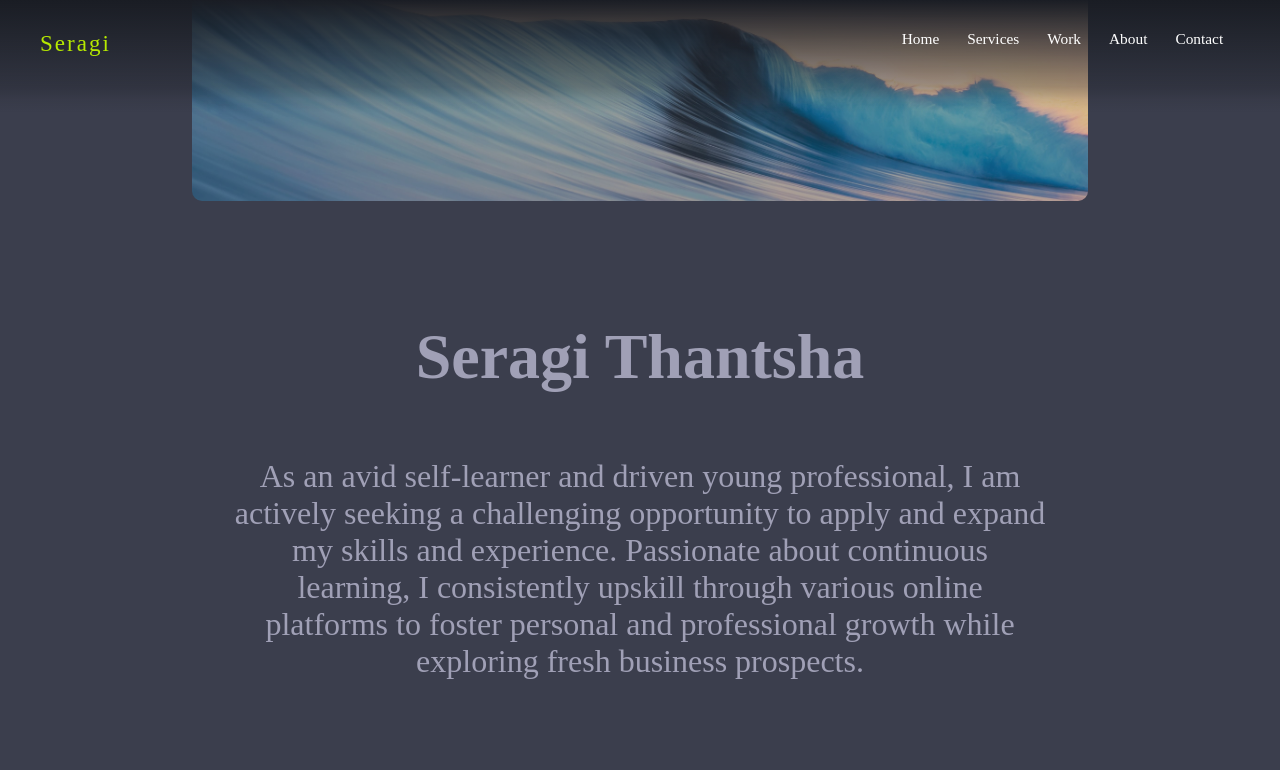
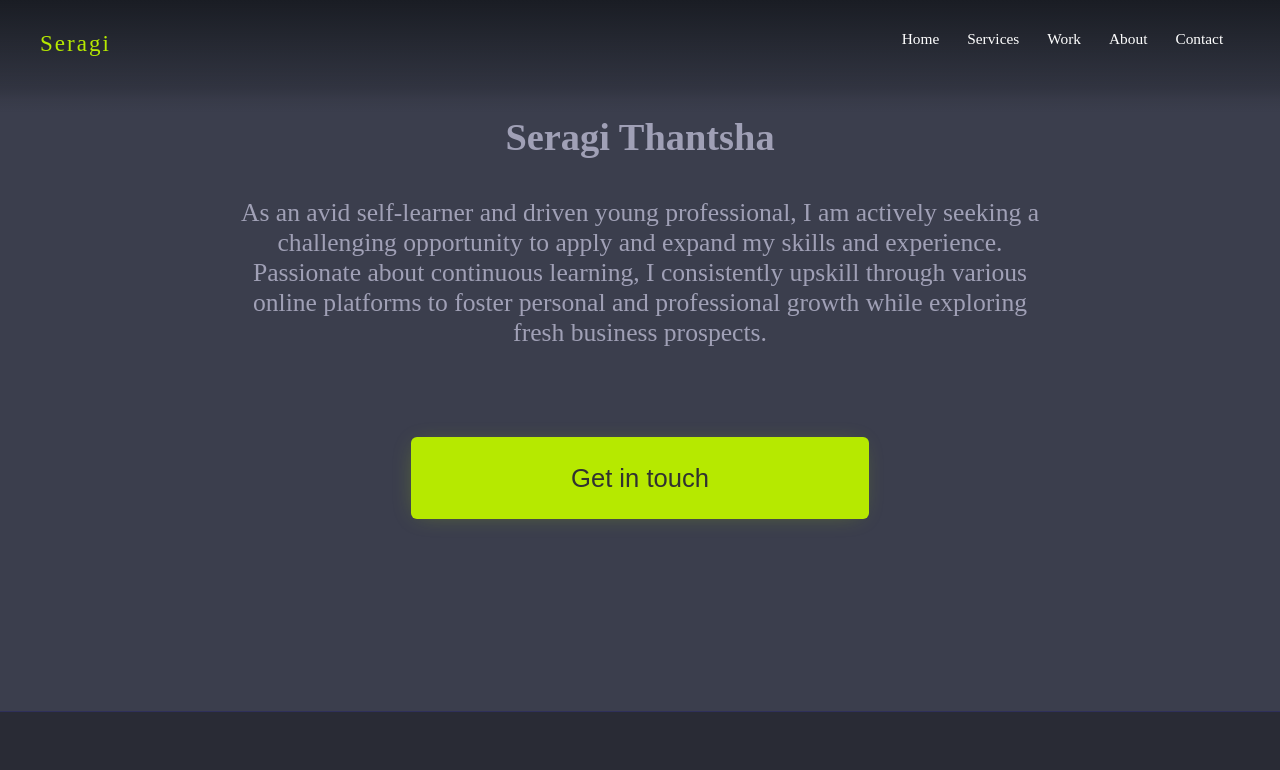
Before and after one commit to seragithantsha/portfolio, a plain HTML site: page pages/about-me.html in a window 1280 px wide. Shown: the top 770 px of the page. Drawn offline with Linux system fonts and the light colour scheme.

Commit message:
8th-update

```diff
--- a/css/about-me.css
+++ b/css/about-me.css
@@ -1,46 +1,28 @@
-.about {
-	width: 100%;
-}
-.about-image {
-	display: flex;
-	justify-content: center;
-	margin-top: 0px;
-	width: 100%;
+:root {
+	--lime: rgb(182, 233, 0);
+	--blue: rgb(108, 122, 247);
+	--blue2: rgb(75, 92, 245);
+	--blue3: rgb(48, 68, 245);
+	--lime2: rgb(120, 153, 0);
+	--lime3: rgb(72, 92, 2);
+	--grey: rgb(17, 17, 17);
+	--white: rgb(182, 182, 182);
 }
 
-.about-image img {
-	width: 70%;
-	position: absolute;
-	justify-content: center;
-	background-size: contain;
-	padding: 20px;
-	border-radius: 30px;
-	margin-top: -140px;
-	opacity: 80%;
-}
-.about-image h3 {
-	transition: 0.7s;
-	display: flex;
-	position: absolute;
-	top: 50px;
-	color: #b0b0ba3a;
-}
-.abou {
-	transition: 0.7s;
-}
 .about-me {
 	background-color: rgb(59, 62, 77);
 	text-align: center;
 	padding: 80px;
-	padding-top: 20vw;
-	padding-bottom: 30vw;
+	padding-top: 6vw;
+	padding-bottom: 10vw;
+
 	h3 {
 		color: #a0a0b6;
-		font-size: 5vw;
+		font-size: 3vw;
 	}
 	p {
 		padding: 0px 12vw;
-		font-size: 2.5vw;
+		font-size: 2vw;
 		font-weight: 400;
 		color: #a0a0b6;
 	}
@@ -55,12 +37,29 @@
 
 .about-btn {
 	margin: 5vw;
+	transition: 0.7s;
+	border: transparent;
+	border-radius: 6px;
+	background-color: var(--lime);
+	p {
+		color: rgb(49, 49, 49);
+		font-weight: 500;
+	}
+	animation-name: glow1;
+	animation-duration: 4s;
+	animation-iteration-count: infinite;
+	animation-timing-function: ease-in-out;
 }
 .about-btn:hover {
 	cursor: pointer;
+	background-color: var(--grey);
+	transform: translateY(-10px);
+	border-radius: 40px;
 	p {
-		color: rgba(78, 78, 78, 0.678);
+		color: var(--lime);
 	}
+	animation-name: glow2;
+	animation-duration: 3s;
 }
 
 @media screen and (max-width: 600px) {
@@ -111,3 +110,29 @@ section a {
 		opacity: 80%;
 	}
 }
+
+/**Animations*/
+
+@keyframes glow1 {
+	0% {
+		box-shadow: none;
+	}
+	60% {
+		box-shadow: -5px 5px 65px -25px var(--lime);
+	}
+	100% {
+		box-shadow: none;
+	}
+}
+
+@keyframes glow2 {
+	0% {
+		box-shadow: none;
+	}
+	60% {
+		box-shadow: inset -5px 35px 45px -55px rgba(200, 255, 0, 0.719);
+	}
+	100% {
+		box-shadow: none;
+	}
+}
--- a/css/contact.css
+++ b/css/contact.css
@@ -1,3 +1,14 @@
+:root {
+	--lime: rgb(182, 233, 0);
+	--blue: rgb(108, 122, 247);
+	--blue2: rgb(75, 92, 245);
+	--blue3: rgb(48, 68, 245);
+	--lime2: rgb(120, 153, 0);
+	--lime3: rgb(72, 92, 2);
+	--grey: rgb(17, 17, 17);
+	--white: rgb(182, 182, 182);
+}
+
 .cont {
 	width: 100%;
 }
--- a/pages/about-me.html
+++ b/pages/about-me.html
@@ -38,13 +38,6 @@
 			</div>
 		</nav>
 
-		<div class="abou">
-			<section class="about-image">
-				<img src="../images/contact-image.jpg" alt="">
-
-			</section>
-			</div>
-
 		<section class="about-me">
 
 			<h3>Seragi Thantsha</h3>
```
Also changed, not shown: css/homepage.css (+32 -15 lines), index.html (+14 -14 lines).
